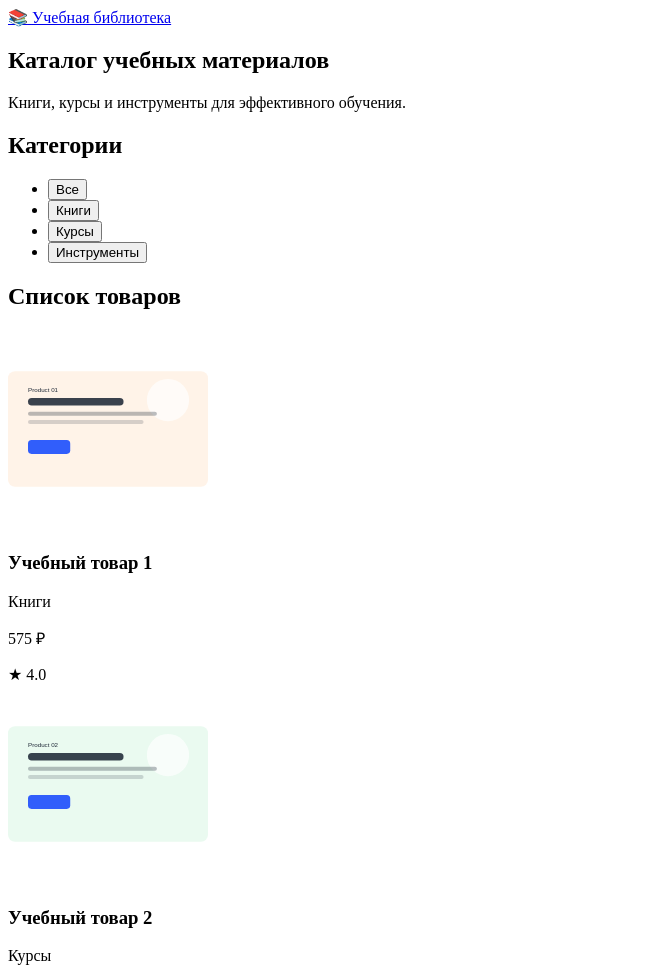
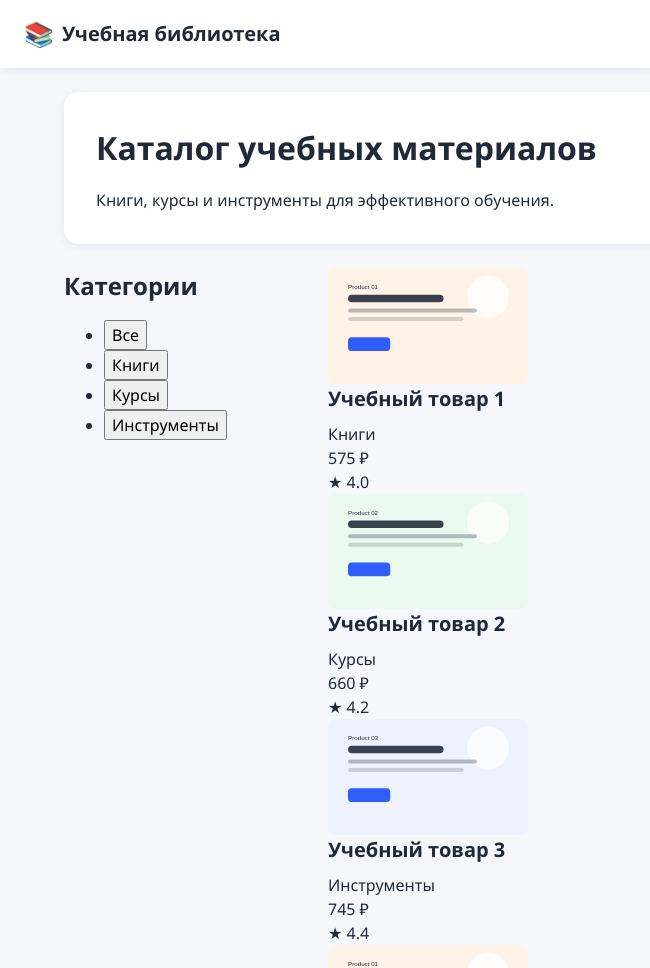
Before and after one commit to i-GeKa-i/tpro-pr02-student, a website: page index.html in a window 1280 px wide. Shown: the top 968 px of the page, without its empty margins (0-650 px from the left). Drawn offline with Linux system fonts and the light colour scheme.

Commit message:
feat: базовые стили и layout на CSS Grid

```diff
--- a/scss/_base.scss
+++ b/scss/_base.scss
@@ -0,0 +1,71 @@
+@use "variables";
+
+*,
+*::before,
+*::after {
+  box-sizing: border-box;
+}
+
+body {
+  margin: 0;
+  font-family: "Segoe UI", Roboto, Helvetica, Arial, sans-serif;
+  font-size: 16px;
+  line-height: 1.5;
+  color: variables.$text;
+  background-color: variables.$background;
+}
+
+h1,
+h2,
+h3,
+p {
+  margin: 0;
+}
+
+h1 {
+  font-size: 2rem;
+  margin-bottom: variables.$space;
+}
+
+h2 {
+  font-size: 1.5rem;
+  margin-bottom: variables.$space;
+}
+
+h3 {
+  font-size: 1.25rem;
+  margin-bottom: variables.$space * 0.5;
+}
+
+a {
+  color: variables.$accent;
+  text-decoration: none;
+}
+
+a:hover {
+  text-decoration: underline;
+}
+
+img {
+  max-width: 100%;
+  height: auto;
+  display: block;
+}
+
+button {
+  font: inherit;
+  cursor: pointer;
+}
+
+
+.visually-hidden {
+  position: absolute;
+  width: 1px;
+  height: 1px;
+  margin: -1px;
+  padding: 0;
+  overflow: hidden;
+  clip: rect(0, 0, 0, 0);
+  white-space: nowrap;
+  border: 0;
+}
--- a/scss/_layout.scss
+++ b/scss/_layout.scss
@@ -0,0 +1,52 @@
+@use "variables";
+
+.site-header {
+  padding: variables.$space variables.$space * 1.5;
+  background-color: variables.$surface;
+  box-shadow: variables.$shadow;
+}
+
+.logo {
+  display: flex;
+  align-items: center;
+  gap: variables.$space * 0.5;
+  font-size: 1.25rem;
+  font-weight: bold;
+  color: variables.$text;
+}
+
+.logo__icon {
+  font-size: 1.5rem;
+}
+
+.catalog-layout {
+  display: grid;
+  grid-template-columns: 240px 1fr;
+  gap: variables.$space * 1.5;
+  max-width: 1200px;
+  margin: 0 auto;
+  padding: variables.$space * 1.5;
+}
+
+.hero {
+  grid-column: 1 / -1;
+  padding: variables.$space * 2;
+  background-color: variables.$surface;
+  border-radius: variables.$radius;
+  box-shadow: variables.$shadow;
+}
+
+.site-footer {
+  grid-column: 1 / -1;
+  margin-top: variables.$space * 2;
+  padding: variables.$space;
+  text-align: center;
+  background-color: variables.$surface;
+  border-radius: variables.$radius;
+}
+
+@media (max-width: 768px) {
+  .catalog-layout {
+    grid-template-columns: 1fr;
+  }
+}
```
Also changed, not shown: css/styles.css.
